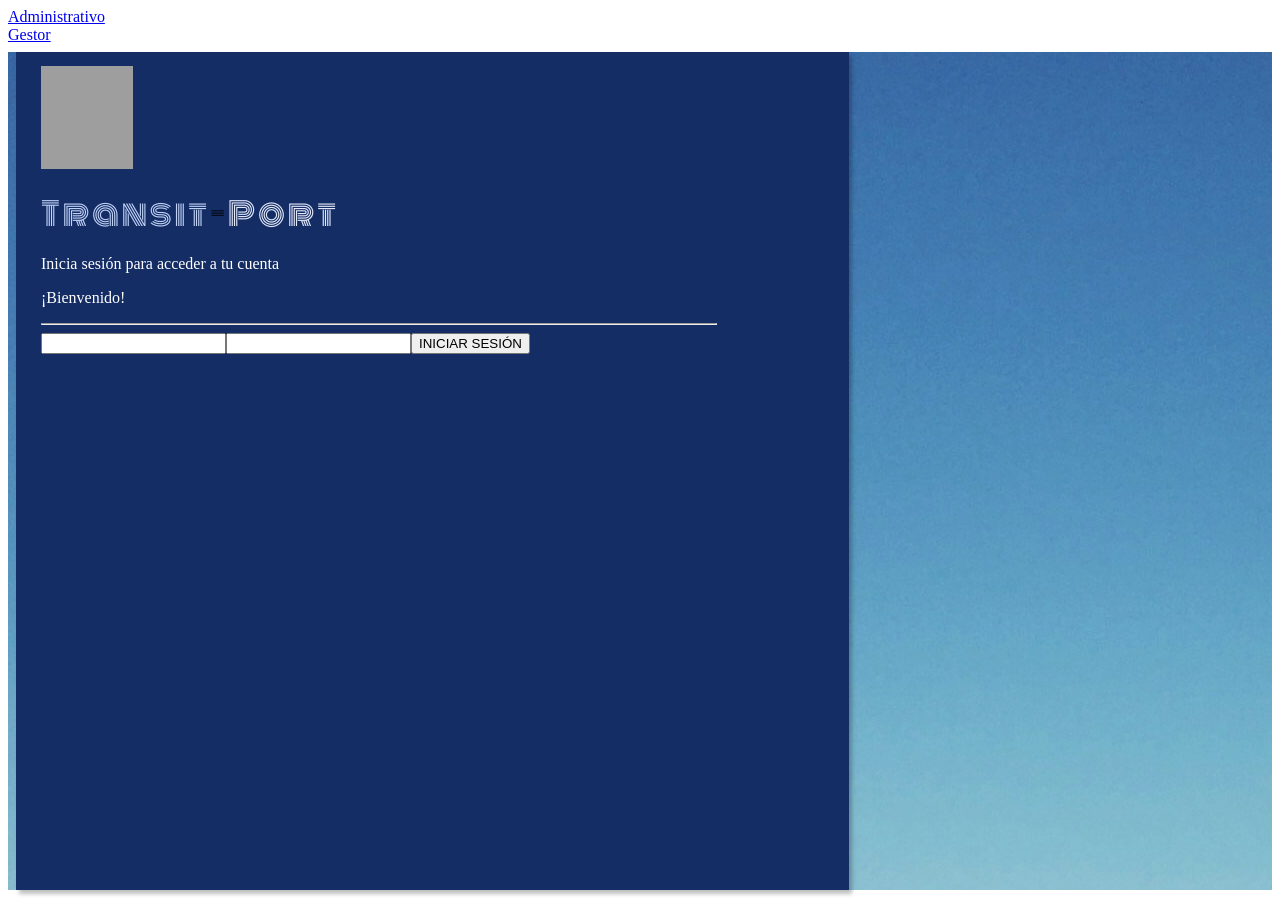
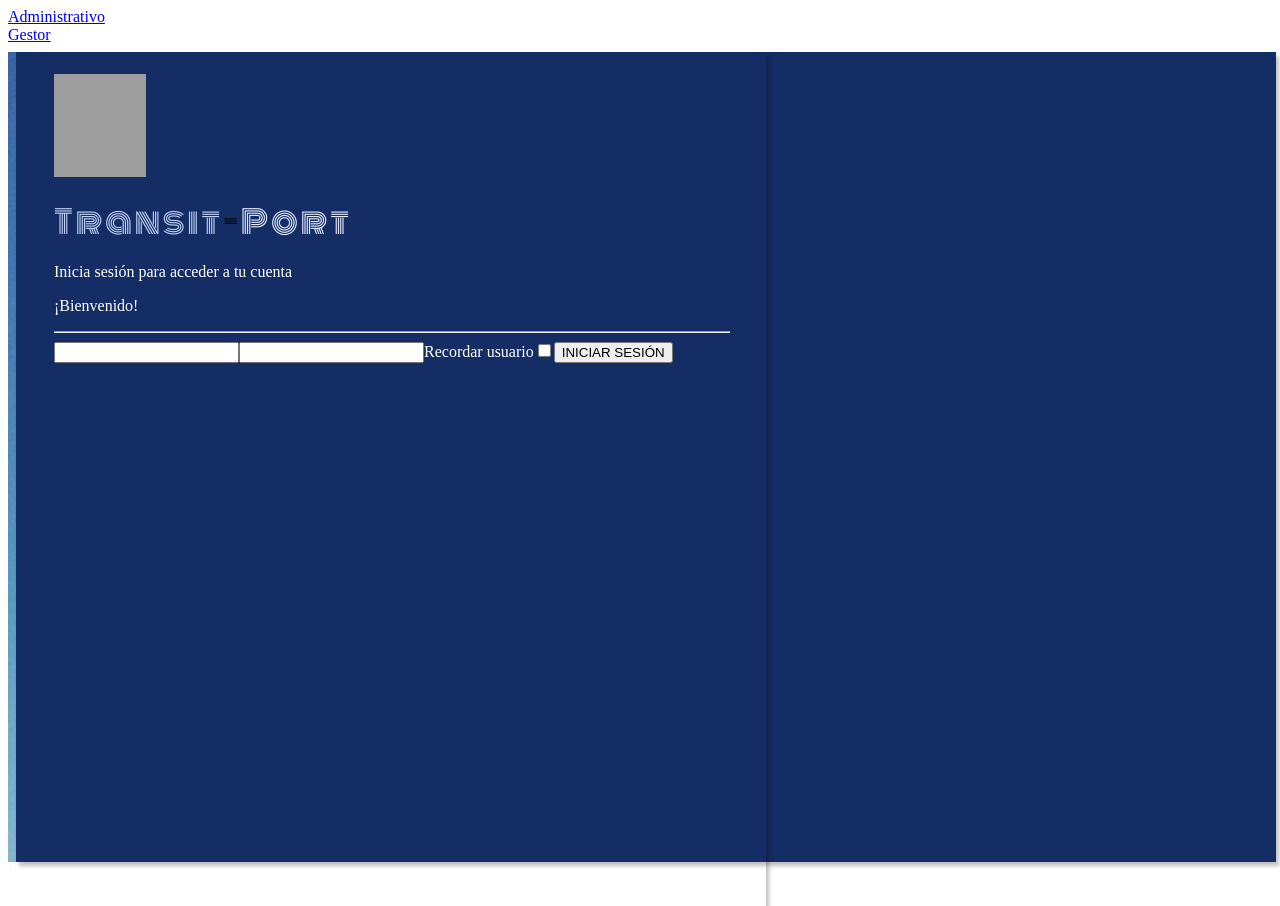
Before and after one commit to Alterbo239/TransitPort_TFG_Front, an Angular app in the folder TransitPort/: page / in a window 1280 px wide. Built offline with nearby package versions, Linux system fonts and the light colour scheme; grey boxes are pictures that could not be loaded.

Commit message:
logIn? version1

```diff
--- a/TransitPort/src/app/log-in/log-in.component.css
+++ b/TransitPort/src/app/log-in/log-in.component.css
@@ -45,12 +45,19 @@ p > span.port {
   flex-shrink: 0;
 }
 
+#bloqueInicio {
+  width: 1260px;
+  height: 810px;
+  flex-shrink: 0;
+
+  background: var(--Cinder-900, #152d65);
+  box-shadow: 3px 4px 4px 0px rgba(0, 0, 0, 0.25);
+}
+
 #bloqueLogin {
   width: 676px;
   height: 810px;
   flex-shrink: 0;
-  padding: 14px 132px 14px 25px;
-
-  background: var(--Cinder-900, #152d65);
   box-shadow: 3px 4px 4px 0px rgba(0, 0, 0, 0.25);
+  padding: 22px 36px 22px 38px;
 }
--- a/TransitPort/src/app/log-in/log-in.component.html
+++ b/TransitPort/src/app/log-in/log-in.component.html
@@ -6,6 +6,8 @@
         <title>Document</title>
     </head>
     <body>
+
+        <div id="bloqueInicio">
 
           <div id="bloqueLogin">
 
@@ -22,11 +24,18 @@
               <input type="email" name="" id="">
               <input type="password" name="" id="">
 
+              <label for="recordar">Recordar usuario</label>
+              <input id="recordar" type="checkbox" name="" id="">
+
               <input type="submit" value="INICIAR SESIÓN">
 
             </form>
 
           </div>
 
+
+
+        </div>
+
     </body>
 </html>
```
Lines whose indentation alone changed are shown as unchanged.
